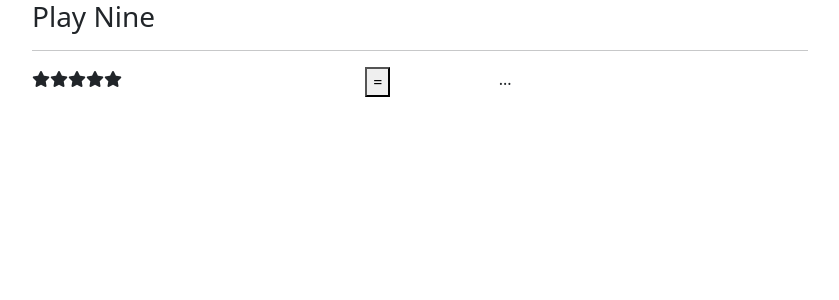
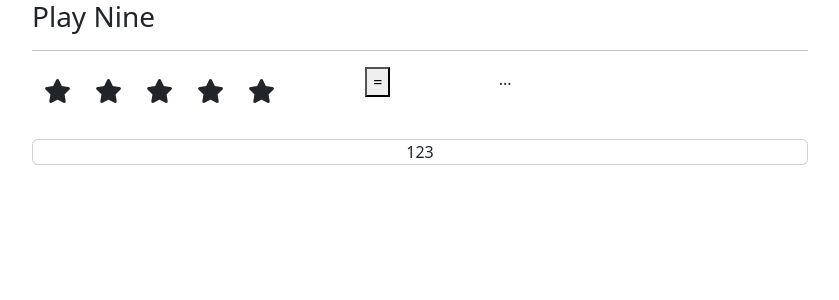
Before and after one commit to haotv0802/fm_fe2, a React app: page / in a window 1280 px wide. Shown: the top 300 px of the page, without its empty margins (220-1059 px from the left). Built offline with nearby package versions, Linux system fonts and the light colour scheme.

Commit message:
css-loader added & applied.

```diff
--- a/gameApp/Game.jsx
+++ b/gameApp/Game.jsx
@@ -2,6 +2,7 @@
 import Star from './Star.jsx';
 import Button from './Button.jsx';
 import Answer from './Answer.jsx';
+import Number from './Number.jsx';
 
 class Game extends React.Component {
   render() {
@@ -14,6 +15,8 @@
           <Button/>
           <Answer/>
         </div>
+        <br />
+        <Number/>
       </div>
     )
   }
--- /dev/null
+++ b/gameApp/Number.jsx
@@ -0,0 +1,17 @@
+import React from 'react';
+
+class Number extends React.Component{
+  render() {
+    return (
+      <div className="card text-center">
+        <div>
+          <span>1</span>
+          <span>2</span>
+          <span>3</span>
+        </div>
+      </div>
+    )
+  }
+}
+
+export default Number;
--- /dev/null
+++ b/gameApp/Star.css
@@ -0,0 +1,4 @@
+.fa-star {
+  margin: 0.5em;
+  font-size: 24px;
+}
--- a/gameApp/Star.jsx
+++ b/gameApp/Star.jsx
@@ -1,6 +1,7 @@
 import React from 'react';
+import styles from './Star.css';
 
-class Star extends React.Component{
+class Star extends React.Component {
   render() {
     return (
       <div className="col-md-5">
--- a/index.html
+++ b/index.html
@@ -6,6 +6,7 @@
     <title>React App</title>
     <link href="node_modules/font-awesome/css/font-awesome.min.css" rel="stylesheet" >
     <link href="node_modules/bootstrap/dist/css/bootstrap.css" rel="stylesheet" />
+
 </head>
 
 <body>
--- a/package.json
+++ b/package.json
@@ -23,10 +23,13 @@
     "babel-preset-es2015": "^6.24.1",
     "babel-preset-react": "^6.24.1",
     "bootstrap": "^3.3.7",
+    "css-loader": "^0.28.7",
     "font-awesome": "^4.7.0",
+    "postcss-loader": "^2.0.6",
     "react": "^15.6.1",
     "react-axios": "^1.0.3",
     "react-dom": "^15.6.1",
+    "style-loader": "^0.18.2",
     "webpack": "^3.5.5",
     "webpack-dev-server": "^2.7.1"
   }
--- a/webpack.config.js
+++ b/webpack.config.js
@@ -21,10 +21,10 @@
         query: {
           presets: ['es2015', 'react']
         }
-      }
+      },
       // ,
       // { test: /(\.jade$)/, exclude: /node_modules/, loader: 'jade-loader' },
-      // { test: /(\.css$)/, exclude: /node_modules/, loaders: ['style-loader', 'css-loader', 'postcss-loader'] },
+      { test: /(\.css$)/, exclude: /node_modules/, loaders: ['style-loader', 'css-loader'] }
       // { test: /(\.styl$)/, exclude: /node_modules/, loaders: ['style-loader', 'css-loader', 'stylus-loader'] },
       // { test: /\.(jpe|jpg|woff|woff2|eot|ttf|svg)(\?.*$|$)/, exclude: /node_modules/, loader: 'url-loader?importLoaders=1&limit=100000' }
     ]
```
Also changed, not shown: 1 other file (tests, documents, lock files or other folders).
